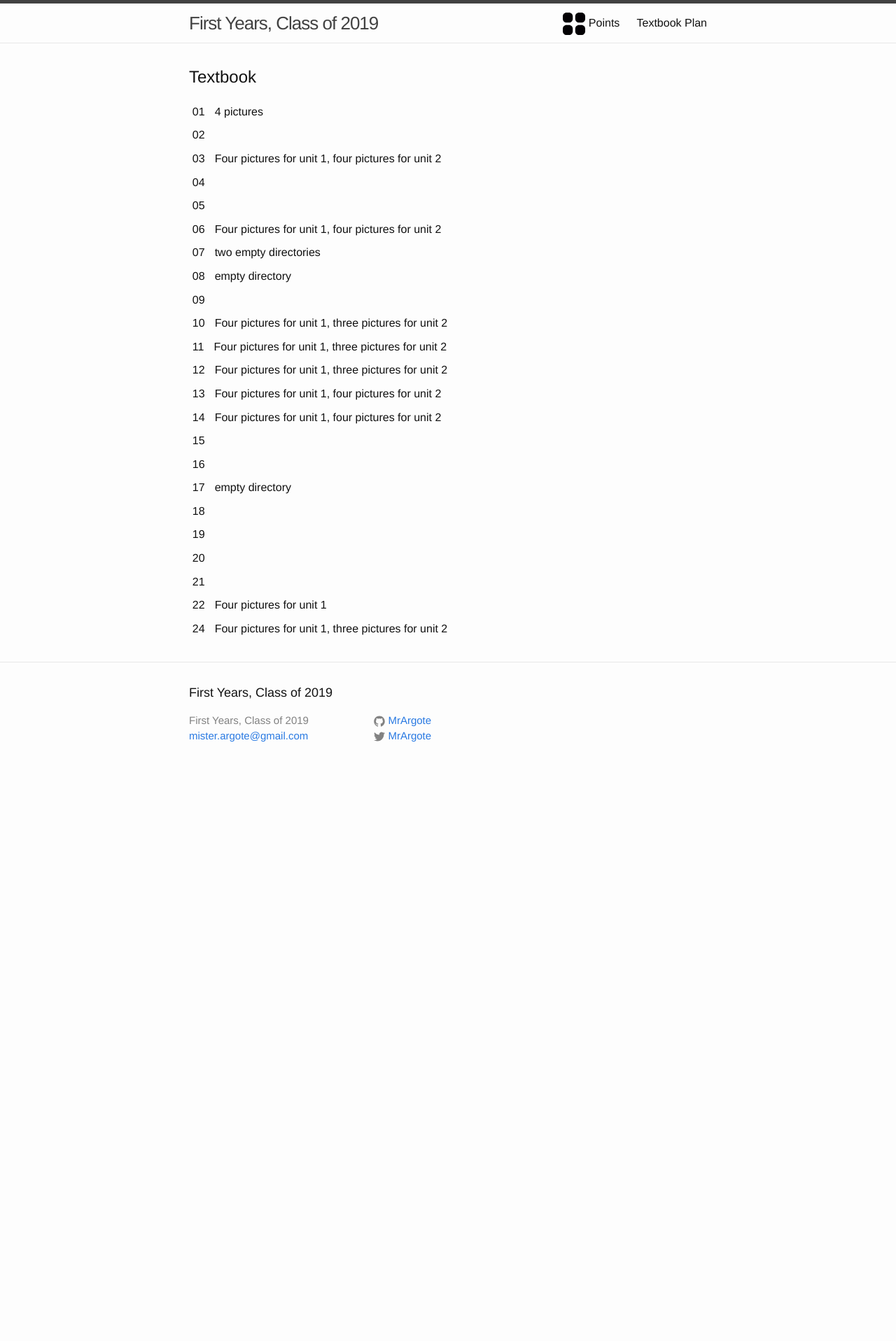
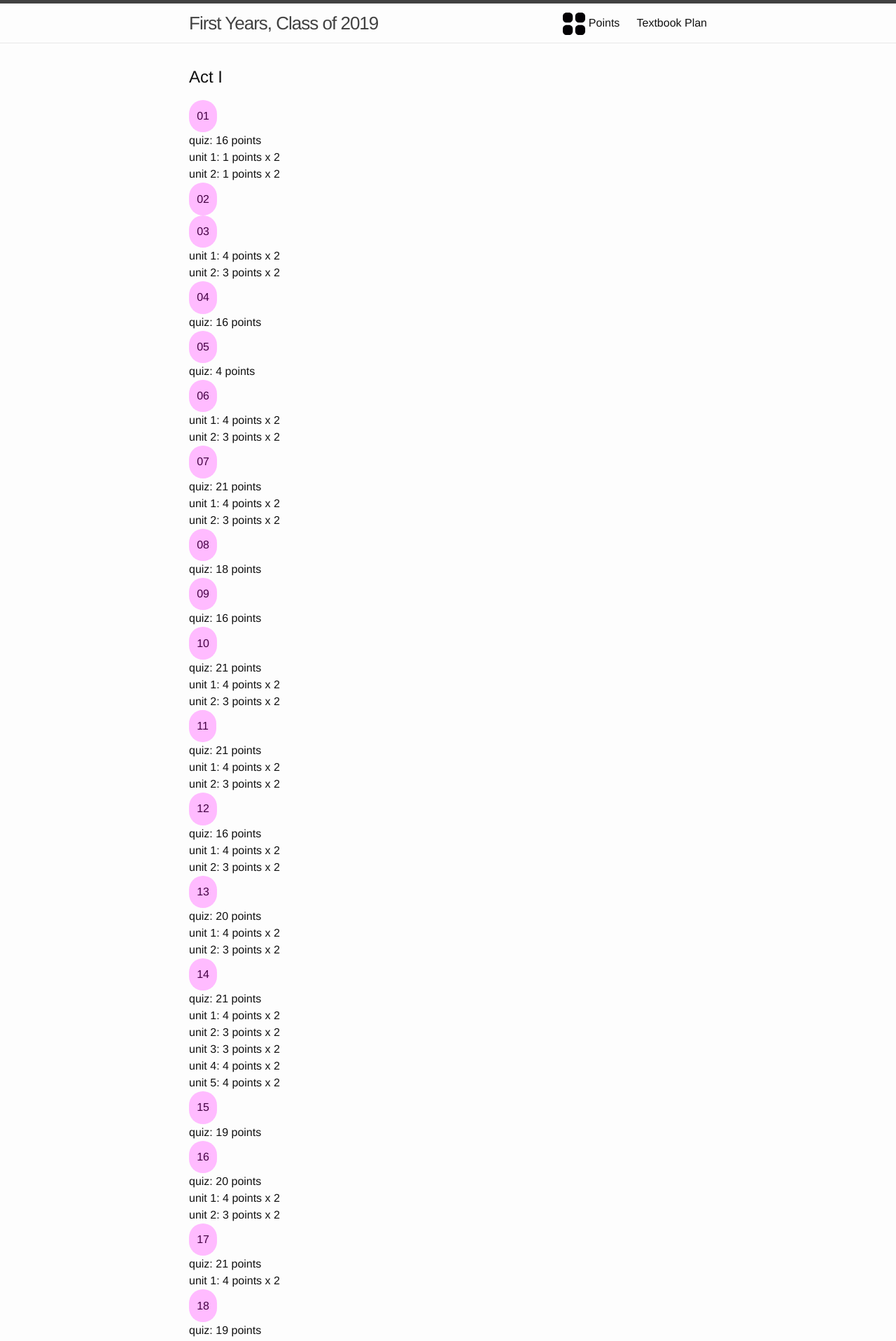
Before and after one commit to MrArgote/19-dot-argote-dot-org, a Jekyll site: the page built from points.md, in a window 1280 px wide. Shown: the top 1917 px of the page at 70% size. Built offline with Jekyll 4.4.1, drawn with Linux system fonts in a browser that asks for light colours; before the commit the page ends 1124 px from its top, so only the background shows below that; some of the changed text lies outside the part shown.

Commit message:
update final act I points

```diff
--- a/_data/textbookProgress.yml
+++ b/_data/textbookProgress.yml
@@ -1,49 +1,251 @@
 students:
   "01":
-    completed: ["4 pictures"]
+    completed:
+      comment: []
+      quiz: [16]
+      "01": [1]
+      "02": [1]
+      "03": []
+      "04": []
+      "05": []
+      "06": []
   "02":
-    completed: [""]
+    completed:
+      comment: ["no dropbox"]
+      quiz: []
+      "01": []
+      "02": []
+      "03": []
+      "04": []
+      "05": []
+      "06": []
   "03":
-    completed: ["Four pictures for unit 1, four pictures for unit 2"]
+    completed:
+      comment: ["pictures sideways, don't need page 8"]
+      quiz: []
+      "01": [4]
+      "02": [3]
+      "03": []
+      "04": []
+      "05": []
+      "06": []
   "04":
-    completed: [""]
+    completed:
+      comment: ["no dropbox"]
+      quiz: [16]
+      "01": []
+      "02": []
+      "03": []
+      "04": []
+      "05": []
+      "06": []
   "05":
-    completed: [""]
+    completed:
+      comment: ["no dropbox"]
+      quiz: [4]
+      "01": []
+      "02": []
+      "03": []
+      "04": []
+      "05": []
+      "06": []
   "06":
-    completed: ["Four pictures for unit 1, four pictures for unit 2"]
+    completed:
+      comment: [""]
+      quiz: []
+      "01": [4]
+      "02": [3]
+      "03": []
+      "04": []
+      "05": []
+      "06": []
   "07":
-    completed: ["two empty directories"]
+    completed:
+      comment: [""]
+      quiz: [21]
+      "01": [4]
+      "02": [3]
+      "03": []
+      "04": []
+      "05": []
+      "06": []
   "08":
-    completed: ["empty directory"]
+    completed:
+      comment: ["empty directory"]
+      quiz: [18]
+      "01": []
+      "02": []
+      "03": []
+      "04": []
+      "05": []
+      "06": []
   "09":
-    completed: [""]
+    completed:
+      comment: ["no dropbox"]
+      quiz: [16]
+      "01": []
+      "02": []
+      "03": []
+      "04": []
+      "05": []
+      "06": []
   "10":
-    completed: ["Four pictures for unit 1, three pictures for unit 2"]
+    completed:
+      comment: [""]
+      quiz: [21]
+      "01": [4]
+      "02": [3]
+      "03": []
+      "04": []
+      "05": []
+      "06": []
   "11":
-    completed: ["Four pictures for unit 1, three pictures for unit 2"]
+    completed:
+      comment: [""]
+      quiz: [21]
+      "01": [4]
+      "02": [3]
+      "03": []
+      "04": []
+      "05": []
+      "06": []
   "12":
-    completed: ["Four pictures for unit 1, three pictures for unit 2"]
+    completed:
+      comment: [""]
+      quiz: [16]
+      "01": [4]
+      "02": [3]
+      "03": []
+      "04": []
+      "05": []
+      "06": []
   "13":
-    completed: ["Four pictures for unit 1, four pictures for unit 2"]
+    completed:
+      comment: ["no need for page 8"]
+      quiz: [20]
+      "01": [4]
+      "02": [3]
+      "03": []
+      "04": []
+      "05": []
+      "06": []
   "14":
-    completed: ["Four pictures for unit 1, four pictures for unit 2"]
+    completed:
+      comment: ["no need for pages 8, 12"]
+      quiz: [21]
+      "01": [4]
+      "02": [3]
+      "03": [3]
+      "04": [4]
+      "05": [4]
+      "06": [4]
   "15":
-    completed: [""]
+    completed:
+      comment: ["no dropbox"]
+      quiz: [19]
+      "01": []
+      "02": []
+      "03": []
+      "04": []
+      "05": []
+      "06": []
   "16":
-    completed: [""]
+    completed:
+      comment: [""]
+      quiz: [20]
+      "01": [4]
+      "02": [3]
+      "03": []
+      "04": []
+      "05": []
+      "06": []
   "17":
-    completed: ["empty directory"]
+    completed:
+      comment: ["should turn picture"]
+      quiz: [21]
+      "01": [4]
+      "02": []
+      "03": []
+      "04": []
+      "05": []
+      "06": []
   "18":
-    completed: [""]
+    completed:
+      comment: ["should turn picture"]
+      quiz: [19]
+      "01": [4]
+      "02": [3]
+      "03": []
+      "04": []
+      "05": []
+      "06": []
   "19":
-    completed: [""]
+    completed:
+      comment: ["no dropbox"]
+      quiz: []
+      "01": []
+      "02": []
+      "03": []
+      "04": []
+      "05": []
+      "06": []
   "20":
-    completed: [""]
-  "20":
-    completed: [""]
+    completed:
+      comment: ["no dropbox"]
+      quiz: []
+      "01": []
+      "02": []
+      "03": []
+      "04": []
+      "05": []
+      "06": []
+  20:
+    completed:
+      comment: ["no dropbox"]
+      quiz: []
+      "01": []
+      "02": []
+      "03": []
+      "04": []
+      "05": []
+      "06": []
   "21":
-    completed: [""]
+    completed:
+      comment: ["no dropbox"]
+      quiz: []
+      "01": []
+      "02": []
+      "03": []
+      "04": []
+      "05": []
+      "06": []
   "22":
-    completed: ["Four pictures for unit 1"]
+    completed:
+      comment: ["should turn picture"]
+      quiz: [19]
+      "01": [4]
+      "02": []
+      "03": []
+      "04": []
+      "05": []
+      "06": []
+  "23":
+    completed:
+      comment: ["should turn picture, no need for page 8 picture"]
+      quiz: [21]
+      "01": [4]
+      "02": [3]
+      "03": []
+      "04": []
+      "05": []
+      "06": []
   "24":
-    completed: ["Four pictures for unit 1, three pictures for unit 2"]
+    completed:
+      comment: [""]
+      quiz: []
+      "01": [4]
+      "02": [3]
+      "03": [3]
+      "04": [4]
+      "05": [4]
+      "06": []
--- a/points.md
+++ b/points.md
@@ -6,41 +6,71 @@ nav-icon: /assets/four-dots.svg
 
 
 <style>
-  .student-tasks-grid span {
-  display: inline-block;
-  border-radius: 1em;
-  padding: 0.3em;
-  }
-  // .student-tasks-grid span.yet-to-do .number { background-color: #EEE; }
-  // .student-tasks-grid span.done { background-color: #2F8; }
-  // .student-tasks-grid span.yet-to-do { background-color: #F4A; }
+  .student-tasks-grid .number {
+    border-radius: 10em;
+    padding: 0.7em;
+    display: inline-block; }
+  .student-tasks-grid .done .number {
+    color: #404 ;
+    background-color: #fbf; }
+  .student-tasks-grid .yet-to-do .number {
+    color: #0FC ;
+    background-color: #F65; }
 </style>
 
 
 
-## Textbook
+## Act I
 
 <div class="student-tasks-grid" style="display:flex-wrap;">
   {% for student in site.data.textbookProgress.students %}
     {% assign compSize = student[1].completed | size %}
-    {% assign inproSize = student[1].inProgress | size %}
-    {% assign listSize = compSize + inproSize %}
     <div class="
-    {% if listSize > 1 %}
-    done
-    {% else %}
-    yet-to-do
+    {% if compSize > 1 %}
+      done
+      {% else %}
+        yet-to-do
     {% endif %}
     ">
-      <span class="number">
-        {{ student[0] }}
-      </span>
-      <span>
-        {{ student[1].completed | join: " // " }}
-      </span>
-      <span class="{% if inproSize > 0 %}yet-to-do{% endif %}">
-        {{ student[1].inProgress | join: " // " }}
-      </span>
+      <div class="number">
+      {{ student[0] }}
+      </div>
+      <div>
+      {% if student[1].completed["quiz"] != empty %}
+        quiz:
+        {{ student[1].completed["quiz"] }} points
+      {% endif %}
+      </div>
+      <div>
+      {% if student[1].completed["01"] != empty %}
+        unit 1:
+        {{ student[1].completed["01"] }} points x 2
+      {% endif %}
+      </div>
+      <div>
+      {% if student[1].completed["02"] != empty %}
+        unit 2:
+        {{ student[1].completed["02"] }} points x 2
+      {% endif %}
+      </div>
+      <div>
+      {% if student[1].completed["03"] != empty %}
+        unit 3:
+        {{ student[1].completed["03"] }} points x 2
+      {% endif %}
+      </div>
+      <div>
+      {% if student[1].completed["04"] != empty %}
+        unit 4:
+        {{ student[1].completed["04"] }} points x 2
+      {% endif %}
+      </div>
+      <div>
+      {% if student[1].completed["05"] != empty %}
+        unit 5:
+        {{ student[1].completed["05"] }} points x 2
+      {% endif %}
+      </div>
     </div>
   {% endfor %}
 </div>
```
